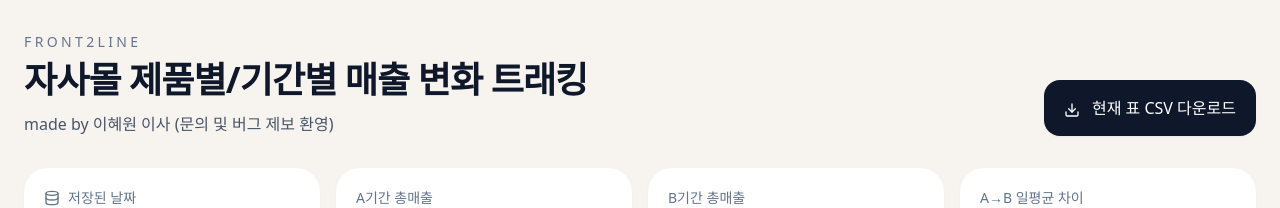
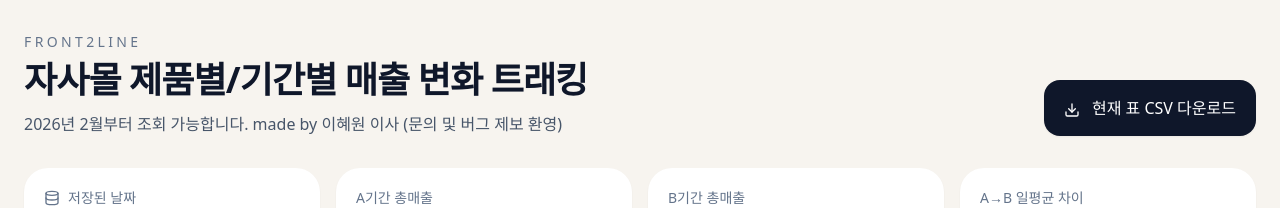
Before and after one commit to hwlee224/front2line-product, a Next.js app: page / in a window 1280 px wide. Shown: the top 208 px of the page. Built offline with nearby package versions, Linux system fonts and the light colour scheme; no server answers.

Commit message:
change 2026 02

```diff
--- a/app/page.tsx
+++ b/app/page.tsx
@@ -183,7 +183,7 @@ export default function Page() {
           <div>
             <p className="mb-2 text-sm tracking-[0.24em] text-slate-500">FRONT2LINE</p>
             <h1 className="text-4xl font-semibold tracking-tight">자사몰 제품별/기간별 매출 변화 트래킹</h1>
-            <p className="mt-3 max-w-2xl text-slate-600">made by 이혜원 이사 (문의 및 버그 제보 환영)</p>
+            <p className="mt-3 max-w-2xl text-slate-600">2026년 2월부터 조회 가능합니다. made by 이혜원 이사 (문의 및 버그 제보 환영)</p>
           </div>
           <button onClick={downloadCsv} className="rounded-2xl bg-slate-900 px-5 py-4 text-white shadow-sm">
             <Download className="mr-2 inline h-4 w-4" /> 현재 표 CSV 다운로드
```
